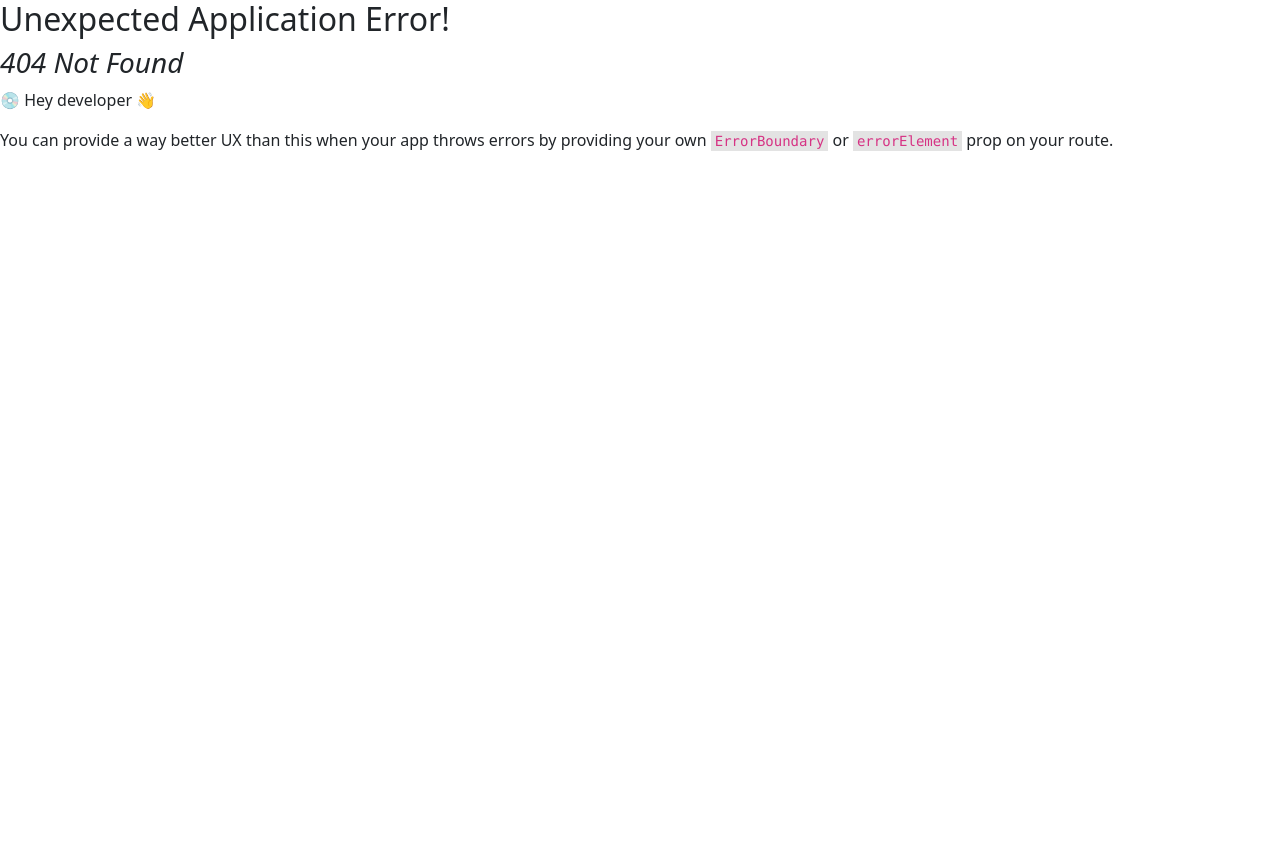
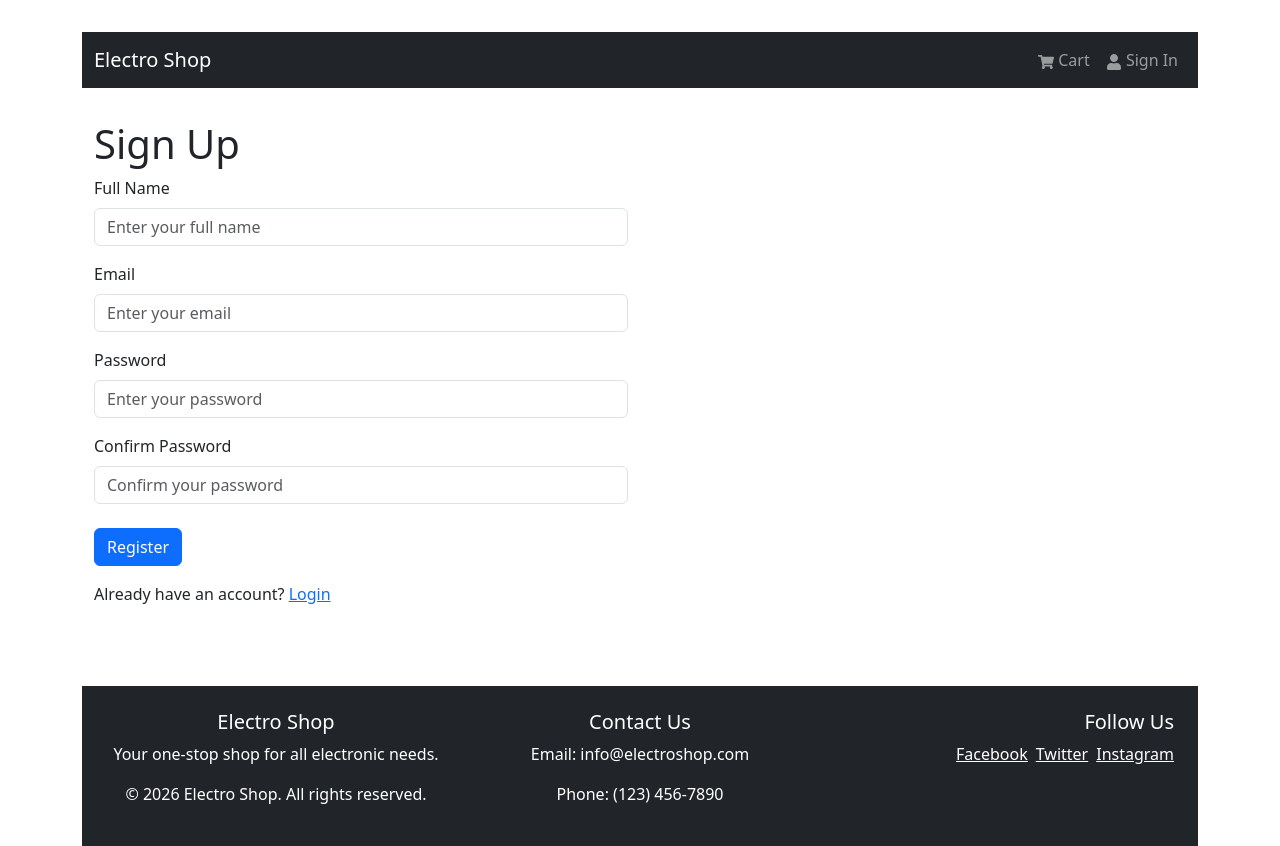
Before and after one commit to guy32807/electro-shop, a React (Vite) app in the folder frontend/: page /register in a window 1280 px wide. Before the commit this address had no page. Before the commit the page ends 800 px from the top, so only its background shows below. Built offline with nearby package versions, Linux system fonts and the light colour scheme.

Commit message:
Implemented the frontend authentication and registration screens.

```diff
--- a/frontend/package.json
+++ b/frontend/package.json
@@ -19,7 +19,8 @@
     "react-icons": "^5.5.0",
     "react-redux": "^9.2.0",
     "react-router-bootstrap": "^0.26.3",
-    "react-router-dom": "^7.11.0"
+    "react-router-dom": "^7.11.0",
+    "react-toastify": "^11.0.5"
   },
   "devDependencies": {
     "@eslint/js": "^9.39.1",
--- a/frontend/src/App.jsx
+++ b/frontend/src/App.jsx
@@ -2,6 +2,8 @@
 import Header from "./components/Header";
 import Footer from "./components/Footer";
 import { Outlet } from "react-router-dom";
+import { ToastContainer } from 'react-toastify';
+import 'react-toastify/dist/ReactToastify.css';
 
 const App = () => {
   return (
@@ -13,6 +15,7 @@
         </Container>
       </main>
       <Footer />
+      <ToastContainer />
     </>
   );
 };
--- /dev/null
+++ b/frontend/src/components/FormContainer.jsx
@@ -0,0 +1,13 @@
+import { Container, Row, Col } from "react-bootstrap";
+const FormContainer = ({ children }) => {
+  return (
+    <Container>
+      <Row className="justify=content-md-center">
+        <Col xs={12} md={6}>
+          {children}
+        </Col>
+      </Row>
+    </Container>
+  );
+};
+export default FormContainer;
--- a/frontend/src/components/Header.jsx
+++ b/frontend/src/components/Header.jsx
@@ -1,9 +1,28 @@
-import {Navbar, Container, Nav, Badge} from 'react-bootstrap';
-import { FaShoppingCart, FaUser } from 'react-icons/fa';
-import {LinkContainer} from 'react-router-bootstrap';
-import { useSelector } from 'react-redux'
+import { Navbar, Container, Nav, Badge, NavDropdown } from "react-bootstrap";
+import { useNavigate } from 'react-router-dom'
+import { FaShoppingCart, FaUser } from "react-icons/fa";
+import { LinkContainer } from "react-router-bootstrap";
+import { useDispatch, useSelector } from "react-redux";
+import { useLogoutMutation } from '../slices/usersApiSlice';
+import { logout } from '../slices/authSlice';
+
 const Header = () => {
   const { cartItems } = useSelector((state) => state.cart);
+  const { userInfo } = useSelector((state) => state.auth);
+  const dispatch = useDispatch();
+  const navigate = useNavigate();
+  const [logoutApiCall ] = useLogoutMutation();
+
+  const logoutHandler = async () => {
+    try {
+      await logoutApiCall().unwrap();
+      dispatch(logout());
+      navigate('/login')
+    } catch(error){
+      console.log(error);
+    }
+  };
+
   return (
     <header>
       <Navbar bg="dark" variant="dark" expand="lg" collapseOnSelect>
@@ -17,25 +36,34 @@
               <LinkContainer to="/cart">
                 <Nav.Link>
                   <FaShoppingCart /> Cart
-                 {
-                  cartItems.length > 0 && (
-                    <Badge pill bg='success' style={{marginLeft: '5px'}}>
-                      { cartItems.reduce((a, c) => a + c.qty, 0)}
+                  {cartItems.length > 0 && (
+                    <Badge pill bg="success" style={{ marginLeft: "5px" }}>
+                      {cartItems.reduce((a, c) => a + c.qty, 0)}
                     </Badge>
-                  )
-                 }
+                  )}
                 </Nav.Link>
               </LinkContainer>
+              {userInfo ? (
+                <NavDropdown title={userInfo.name} id="username">
+                  <LinkContainer to="/profile">
+                    <NavDropdown.Item>Profile</NavDropdown.Item>
+                  </LinkContainer>
+                  <NavDropdown.Item onClick={logoutHandler}>
+                    Logout
+                  </NavDropdown.Item>
+                </NavDropdown>
+              ) : (
                 <LinkContainer to="/login">
                   <Nav.Link>
                     <FaUser /> Sign In
                   </Nav.Link>
                 </LinkContainer>
+              )}
             </Nav>
           </Navbar.Collapse>
         </Container>
       </Navbar>
     </header>
-  )
-}
-export default Header
+  );
+};
+export default Header;
--- a/frontend/src/main.jsx
+++ b/frontend/src/main.jsx
@@ -14,6 +14,8 @@
 import HomeScreen from "./screens/HomeScreen.jsx";
 import ProductScreen from "./screens/ProductScreen.jsx";
 import CartScreen from "./screens/CartScreen.jsx";
+import LoginScreen from "./screens/LoginScreen.jsx";
+import RegisterScreen from "./screens/RegisterScreen.jsx";
 
 const router = createBrowserRouter(
   createRoutesFromElements(
@@ -21,6 +23,8 @@
       <Route index={true} path="/" element={<HomeScreen />} />
       <Route path="/product/:id" element={<ProductScreen />} />
       <Route path="/cart" element={<CartScreen />} />
+      <Route path="/login" element={<LoginScreen />} />
+      <Route path="/register" element={<RegisterScreen />} />
     </Route>
   )
 );
--- /dev/null
+++ b/frontend/src/screens/LoginScreen.jsx
@@ -0,0 +1,86 @@
+import { useState, useEffect } from "react";
+import { Link, useLocation, useNavigate } from "react-router-dom";
+import { Form, Button, Row, Col } from "react-bootstrap";
+import { useDispatch, useSelector } from "react-redux";
+import FormContainer from "../components/FormContainer";
+import Loader from "../components/Loader";
+import { useLoginMutation } from "../slices/usersApiSlice";
+import { setCredentials } from "../slices/authSlice";
+import { toast } from "react-toastify";
+
+const LoginScreen = () => {
+  const [email, setEmail] = useState("");
+  const [password, setPassword] = useState("");
+
+  const dispatch = useDispatch();
+  const navigate = useNavigate();
+
+  const [login, { isLoading }] = useLoginMutation();
+
+  const { userInfo } = useSelector((state) => state.auth);
+
+  const { search } = useLocation();
+  const sp = new URLSearchParams(search);
+  const redirect = sp.get("redirect") || "/";
+
+  useEffect(() => {
+    if (userInfo) {
+      navigate(redirect);
+    }
+  }, [userInfo, redirect, navigate]);
+
+  const submitHandler = async (e) => {
+    e.preventDefault();
+    try {
+      const res = await login({ email, password }).unwrap();
+      dispatch(setCredentials({ ...res }));
+      navigate(redirect);
+    } catch (error) {
+      toast.error(error?.data?.message || error.error);
+    }
+  };
+
+  return (
+    <FormContainer>
+      <h1>Sign In</h1>
+      <Form onSubmit={submitHandler}>
+        <Form.Label>Email:</Form.Label>
+        <Form.Group controlId="email" className="my-3">
+          <Form.Control
+            type="email"
+            placeholder="Enter your email"
+            value={email}
+            onChange={(e) => setEmail(e.target.value)}
+          ></Form.Control>
+        </Form.Group>
+        <Form.Group controlId="password" className="my-3">
+          <Form.Label>Password: </Form.Label>
+          <Form.Control
+            type="password"
+            placeholder="Enter your password"
+            value={password}
+            onChange={(e) => setPassword(e.target.value)}
+          ></Form.Control>
+        </Form.Group>
+        <Button
+          type="submit"
+          variant="primary"
+          className="mt-2"
+          disabled={isLoading}
+        >
+          Login
+        </Button>
+        {isLoading && <Loader />}
+      </Form>
+      <Row className="py-3">
+        <Col>
+          New Customer?{" "}
+          <Link to={redirect ? `/register?redirect=${redirect}` : "/register"}>
+            Register
+          </Link>
+        </Col>
+      </Row>
+    </FormContainer>
+  );
+};
+export default LoginScreen;
--- /dev/null
+++ b/frontend/src/screens/RegisterScreen.jsx
@@ -0,0 +1,110 @@
+import { useState, useEffect } from "react";
+import { Link, useLocation, useNavigate } from "react-router-dom";
+import { Form, Button, Row, Col } from "react-bootstrap";
+import { useDispatch, useSelector } from "react-redux";
+import FormContainer from "../components/FormContainer";
+import Loader from "../components/Loader";
+import { useRegisterMutation } from "../slices/usersApiSlice";
+import { setCredentials } from "../slices/authSlice";
+import { toast } from "react-toastify";
+
+const RegisterScreen = () => {
+  const [name, setName] = useState("");
+  const [email, setEmail] = useState("");
+  const [password, setPassword] = useState("");
+  const [confirmPassword, setConfirmPassword] = useState("");
+
+  const dispatch = useDispatch();
+  const navigate = useNavigate();
+
+  const [register, { isLoading }] = useRegisterMutation();
+
+  const { userInfo } = useSelector((state) => state.auth);
+
+  const { search } = useLocation();
+  const sp = new URLSearchParams(search);
+  const redirect = sp.get("redirect") || "/";
+
+  useEffect(() => {
+    if (userInfo) {
+      navigate(redirect);
+    }
+  }, [userInfo, redirect, navigate]);
+
+  const submitHandler = async (e) => {
+    e.preventDefault();
+    if (password !== confirmPassword) {
+      toast.error("Passwords do not match");
+    } else {
+      try {
+        const res = await register({ name, email, password }).unwrap();
+        dispatch(setCredentials({ ...res }));
+        navigate(redirect);
+      } catch (error) {
+        toast.error(error?.data?.message || error.error);
+      }
+    }
+  };
+
+  return (
+    <FormContainer>
+      <h1>Sign Up</h1>
+      <Form onSubmit={submitHandler}>
+        <Form.Group controlId="name" className="my-2">
+          <Form.Label>Full Name</Form.Label>
+          <Form.Control
+            type="text"
+            placeholder="Enter your full name"
+            value={name}
+            onChange={(e) => setName(e.target.value)}
+          ></Form.Control>
+        </Form.Group>
+        <Form.Group controlId="email" className="my-3">
+          <Form.Label>Email</Form.Label>
+          <Form.Control
+            type="email"
+            placeholder="Enter your email"
+            value={email}
+            onChange={(e) => setEmail(e.target.value)}
+          ></Form.Control>
+        </Form.Group>
+        <Form.Group controlId="password" className="my-3">
+          <Form.Label>Password </Form.Label>
+          <Form.Control
+            type="password"
+            placeholder="Enter your password"
+            value={password}
+            onChange={(e) => setPassword(e.target.value)}
+          ></Form.Control>
+        </Form.Group>
+        <Form.Group controlId="confirmPassword" className="my-3">
+          <Form.Label>Confirm Password </Form.Label>
+          <Form.Control
+            type="password"
+            placeholder="Confirm your password"
+            value={confirmPassword}
+            onChange={(e) => setConfirmPassword(e.target.value)}
+          ></Form.Control>
+        </Form.Group>
+        <Button
+          type="submit"
+          variant="primary"
+          className="mt-2"
+          disabled={isLoading}
+        >
+          Register
+        </Button>
+        {isLoading && <Loader />}
+      </Form>
+      <Row className="py-3">
+        <Col>
+          Already have an account?{" "}
+          <Link to={redirect ? `/login?redirect=${redirect}` : "/login"}>
+            Login
+          </Link>
+        </Col>
+      </Row>
+    </FormContainer>
+  );
+};
+export default RegisterScreen;
--- /dev/null
+++ b/frontend/src/slices/authSlice.js
@@ -0,0 +1,26 @@
+import { createSlice } from "@reduxjs/toolkit";
+
+const initialState = {
+  userInfo: localStorage.getItem("userInfo")
+    ? JSON.parse(localStorage.getItem("userInfo"))
+    : null,
+};
+
+const authSlice = createSlice({
+    name: 'auth',
+    initialState,
+    reducers: {
+        setCredentials: (state, action) => {
+            state.userInfo = action.payload;
+            localStorage.setItem('userInfo', JSON.stringify(action.payload));
+        },
+        logout: (state, action) => {
+            state.userInfo = null;
+            localStorage.removeItem('userInfo');
+        }
+    }
+});
+
+export const { setCredentials, logout } = authSlice.actions;
+
+export default authSlice.reducer;
--- a/frontend/src/slices/cartSlice.js
+++ b/frontend/src/slices/cartSlice.js
@@ -1,30 +1,40 @@
-import { createSlice } from '@reduxjs/toolkit'
-import { updateCart } from '../utils/cartUtils'
+import { createSlice } from "@reduxjs/toolkit";
+import { updateCart } from "../utils/cartUtils";
 
-const initialState = localStorage.getItem('cartItems') ? JSON.parse(localStorage.getItem('cartItems')) : { cartItems: [] }
+const initialState = localStorage.getItem("cartItems")
+  ? JSON.parse(localStorage.getItem("cartItems"))
+  : { cartItems: [], shippingAddress: {}, paymentMethod: 'PayPal' };
 
 const cartSlice = createSlice({
-    name: 'cart',
+  name: "cart",
   initialState,
   reducers: {
     addToCart: (state, action) => {
-            const item = action.payload
-            const existingItem = state.cartItems.find(cartItem => cartItem._id === item._id)
+      const item = action.payload;
+      const existingItem = state.cartItems.find(
+        (cartItem) => cartItem._id === item._id
+      );
       if (existingItem) {
-                state.cartItems = state.cartItems.map(cartItem => cartItem._id === existingItem._id ? item : cartItem)
+        state.cartItems = state.cartItems.map((cartItem) =>
+          cartItem._id === existingItem._id ? item : cartItem
+        );
       } else {
-                state.cartItems = [...state.cartItems, item]
+        state.cartItems = [...state.cartItems, item];
       }
 
       return updateCart(state);
     },
     removeFromCart: (state, action) => {
-            state.cartItems = state.cartItems.filter((x) => x._id !== action.payload)
+      state.cartItems = state.cartItems.filter((x) => x._id !== action.payload);
 
       return updateCart(state);
+    },
+    saveShippingAddress: (state, action) => {
+        state.shippingAddress = action.payload;
+        return updateCart;
     }
-    }
-})
+  },
+});
 
-export const { addToCart, removeFromCart } = cartSlice.actions
-export default cartSlice.reducer
+export const { addToCart, removeFromCart } = cartSlice.actions;
+export default cartSlice.reducer;
--- /dev/null
+++ b/frontend/src/slices/usersApiSlice.js
@@ -0,0 +1,29 @@
+import { USERS_URL } from "../constants";
+import { apiSlice } from "./apiSlice";
+
+export const usersApiSlice = apiSlice.injectEndpoints({
+  endpoints: (builder) => ({
+    login: builder.mutation({
+      query: (data) => ({
+        url: `${USERS_URL}/login`,
+        method: "POST",
+        body: data,
+      }),
+    }),
+    register: builder.mutation({
+      query: (data) => ({
+        url: `${USERS_URL}`,
+        method: 'POST',
+        body: data
+      })
+    }),
+    logout: builder.mutation({
+      query: () => ({
+        url: `${USERS_URL}/logout`,
+        method: 'POST'
+      })
+    })
+  }),
+});
+
+export const { useLoginMutation, useLogoutMutation, useRegisterMutation } = usersApiSlice;
--- a/frontend/src/store.js
+++ b/frontend/src/store.js
@@ -1,11 +1,13 @@
 import { configureStore } from '@reduxjs/toolkit'
 import { apiSlice } from './slices/apiSlice'
 import cartSliceReducer from './slices/cartSlice'
+import authSliceReducer from './slices/authSlice'
 
 const store = configureStore({
     reducer: {
             [apiSlice.reducerPath]: apiSlice.reducer,
             cart: cartSliceReducer,
+            auth: authSliceReducer
     },
     middleware: (getDefaultMiddleware) => getDefaultMiddleware().concat(apiSlice.middleware),
     devTools: true,
```
Also changed, not shown: 2 other files (tests, documents, lock files or other folders). Lines whose indentation alone changed are shown as unchanged.
